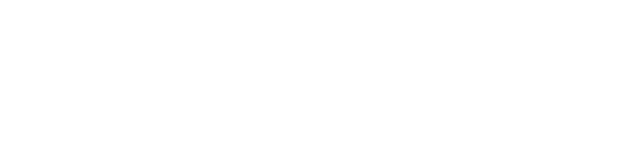
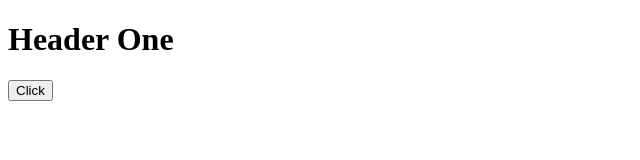
Before and after one commit to ruchkajon/ruchkajon, a plain HTML site: page index.html in a window 1280 px wide. Shown: the whole page, without its empty margins (0-640 px from the left). Drawn offline with Linux system fonts and the light colour scheme.

Commit message:
index.html button

```diff
--- a/index.html
+++ b/index.html
@@ -7,6 +7,7 @@
     <title>Document</title>
 </head>
 <body>
-
+    <h1>Header One</h1>
+    <button>Click</button>
 </body>
 </html>
```
